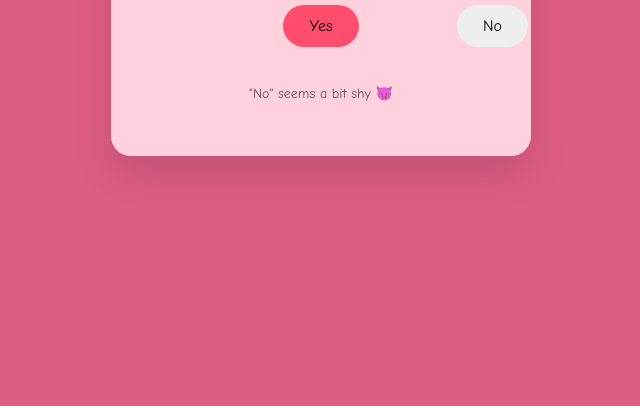
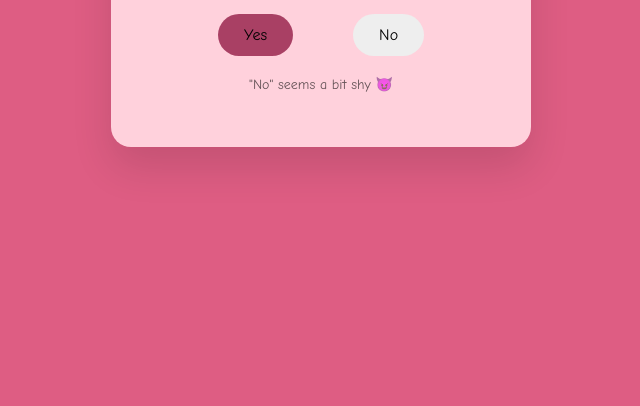
Before and after one commit to g-salvekar/V_site_2026, a plain HTML site: page index.html in a window 1280 px wide. Shown: the part 394-800 px from the top of the page, without its empty margins (319-959 px from the left). Drawn offline with nearby package versions, Linux system fonts and the light colour scheme.

Commit message:
Update style.css

```diff
--- a/style.css
+++ b/style.css
@@ -33,8 +33,10 @@ h1 {
 
 .buttons {
   margin-top: 30px;
+  display: flex;
+  justify-content: center;
+  gap: 60px;
   position: relative;
-  height: 60px;
 }
 
 button {
@@ -46,15 +48,14 @@ button {
 }
 
 #yes {
-  background: #ff4d6d;
+  background: #a94064;
   color: white
   margin-left: -20px;
 }
 
 #no {
   background: #eee;
-  position: absolute;
-  left: 90%;
+  position: relative;
 }
 
 .hint {
```
